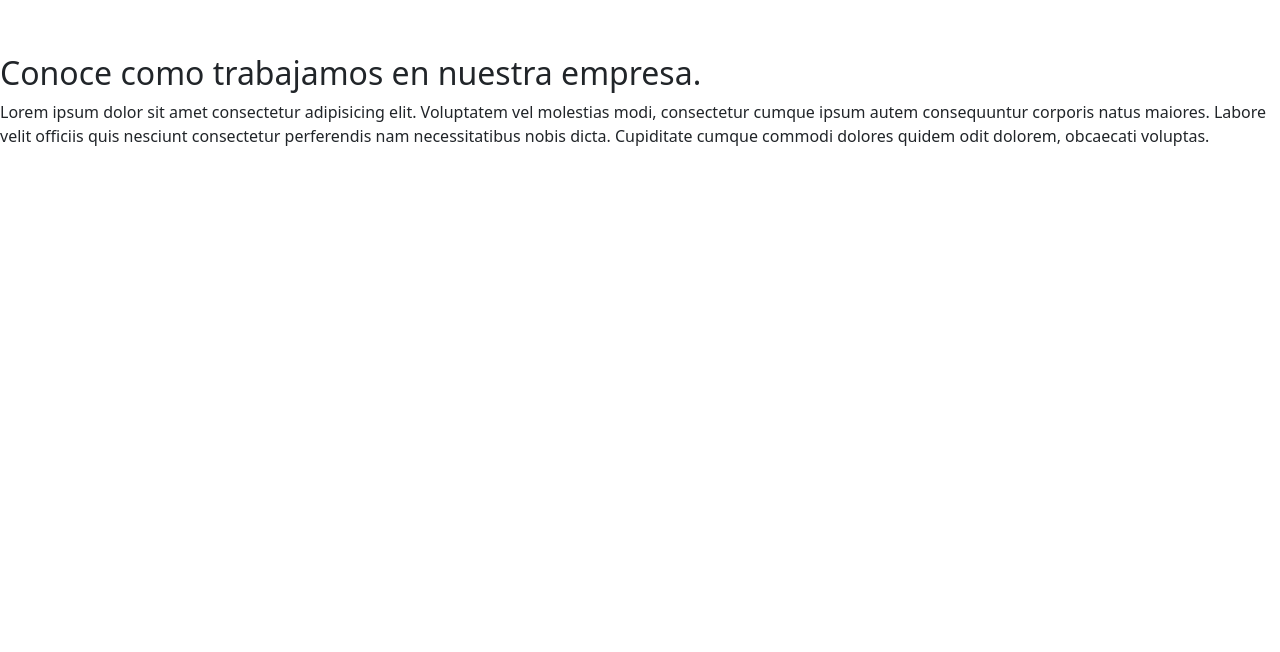
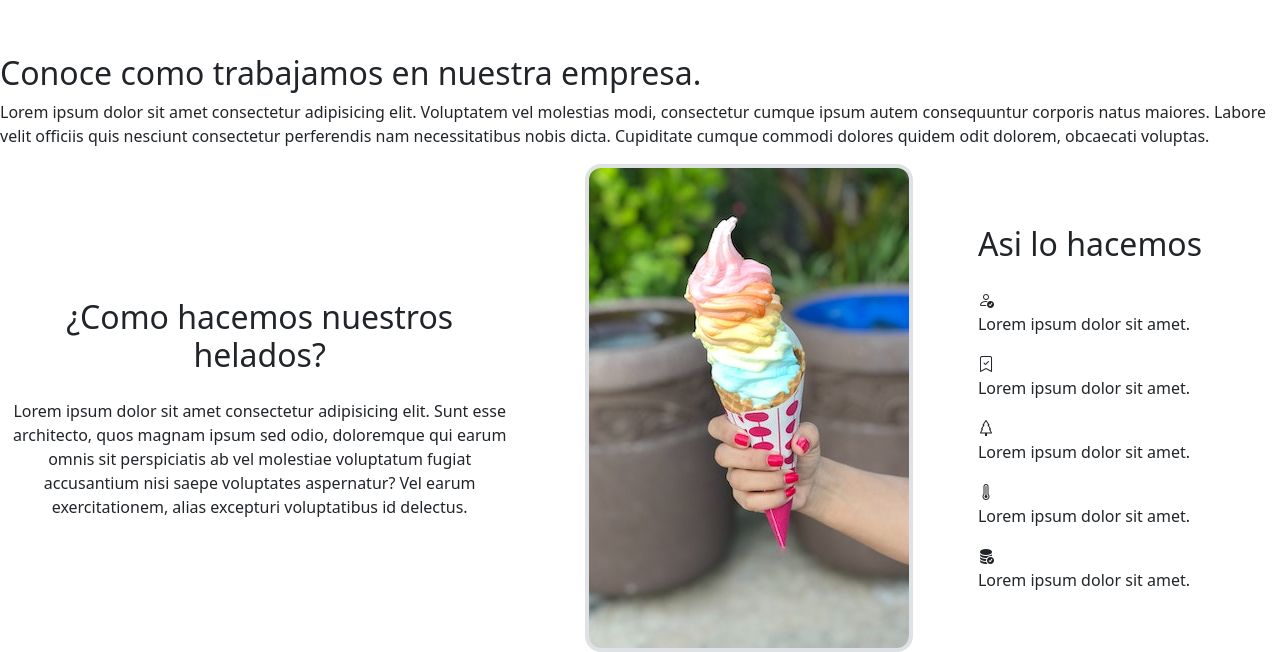
Before and after one commit to SKLGdev/PreEntrega3_Sanchez, a website: page index.html in a window 1280 px wide. Shown: the part 5002-5654 px from the top of the page. Before the commit the page ends 5166 px from the top, so only its background shows below. Drawn offline with nearby package versions, Linux system fonts and the light colour scheme; a web font is replaced by a local one.

Commit message:
seccion explicacion

```diff
--- a/index.html
+++ b/index.html
@@ -122,6 +122,59 @@
           </p>
         </div>
       </section>
+      <!--  Seccion de Explicacion  -->
+      <section class="explicacion seccion-verde">
+        <div class="d-flex">
+          <div class="row">
+            <div
+              class="descripcion col-12 col-xl-5 text-center d-flex flex-column justify-content-center"
+            >
+              <h2 class="py-3">¿Como hacemos nuestros helados?</h2>
+              <p>
+                Lorem ipsum dolor sit amet consectetur adipisicing elit. Sunt
+                esse architecto, quos magnam ipsum sed odio, doloremque qui
+                earum omnis sit perspiciatis ab vel molestiae voluptatum fugiat
+                accusantium nisi saepe voluptates aspernatur? Vel earum
+                exercitationem, alias excepturi voluptatibus id delectus.
+              </p>
+            </div>
+            <div
+              class="col-12 col-xl-4 d-flex aling-items-center justify-content-center"
+            >
+              <img
+                class="img-intro border border-4 rounded-4"
+                src="imgs/helado-section3.jpg"
+                alt=""
+              />
+            </div>
+            <div
+              class="descripcion-lista col-12 col-xl-3 text-left d-flex flex-column justify-content-center"
+            >
+              <h2 class="py-3">Asi lo hacemos</h2>
+              <div class="iconos-texto">
+                <i class="bi bi-person-check"></i>
+                <p>Lorem ipsum dolor sit amet.</p>
+              </div>
+              <div class="iconos-texto">
+                <i class="bi bi-bookmark-check"></i>
+                <p>Lorem ipsum dolor sit amet.</p>
+              </div>
+              <div class="iconos-texto">
+                <i class="bi bi-tree"></i>
+                <p>Lorem ipsum dolor sit amet.</p>
+              </div>
+              <div class="iconos-texto">
+                <i class="bi bi-thermometer-high"></i>
+                <p>Lorem ipsum dolor sit amet.</p>
+              </div>
+              <div class="iconos-texto">
+                <i class="bi bi-database-fill-check"></i>
+                <p>Lorem ipsum dolor sit amet.</p>
+              </div>
+            </div>
+          </div>
+        </div>
+      </section>
     </main>
     <!--  Bootstrap Link JS  -->
     <script
```
